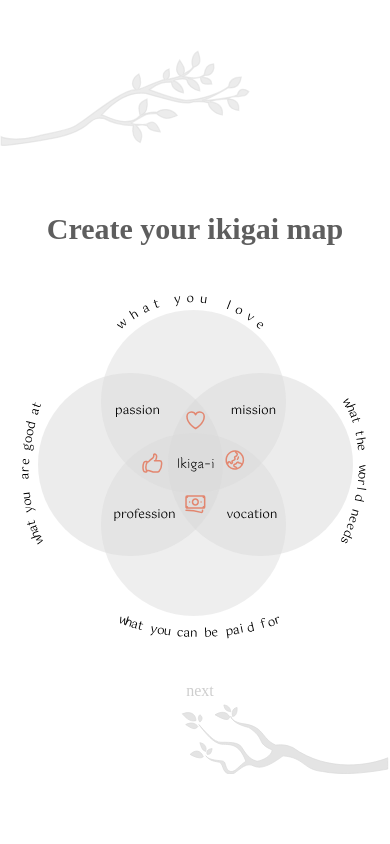
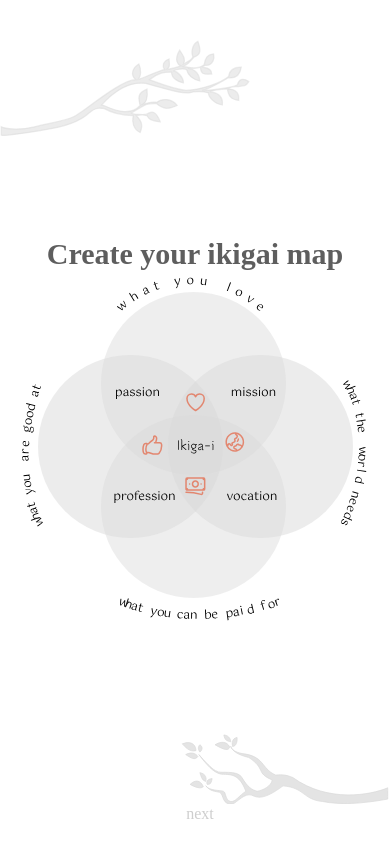
Before and after one commit to SelkiesDay/Ikigai_client, a React (Vite) app: page /ikigaimap in a window 390 px wide. Built offline with nearby package versions, Linux system fonts and the light colour scheme; a web font is replaced by a local one.

Commit message:
add: responsive design for tablets

```diff
--- a/src/components/IkigaiMap/IkigaiMap.module.css
+++ b/src/components/IkigaiMap/IkigaiMap.module.css
@@ -300,6 +300,40 @@
  .ikigai_map{
     bottom: 5%;
   }
+}
 
+@media screen and (max-width: 768px) {
+  .left_branch{
+    position: absolute;
+    top: 40px;
+    left: 0px ;
 
+   }
+
+   .right_branch{
+     position: absolute;
+     bottom: 40px;
+     right: 0px ;
+
+   }
+
+   .next_page{
+    position: absolute;
+    bottom: 1.5%;
+    margin-top: 15px;
+    display: flex;
+    cursor: pointer;
+    transition: transform 0.2s, background-color 0.2s;
+    padding: 5px 10px;
+    padding-bottom: 5px;
+    color: #cecece;
+  }
+
+  .next_page:hover {
+    transform: scale(1.05);
+  }
+
+ .ikigai_map{
+    bottom: 5%;
+  }
 }
```
